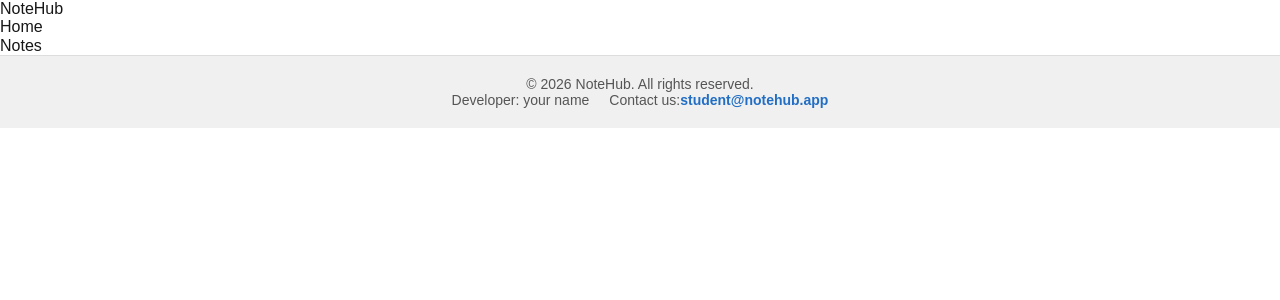
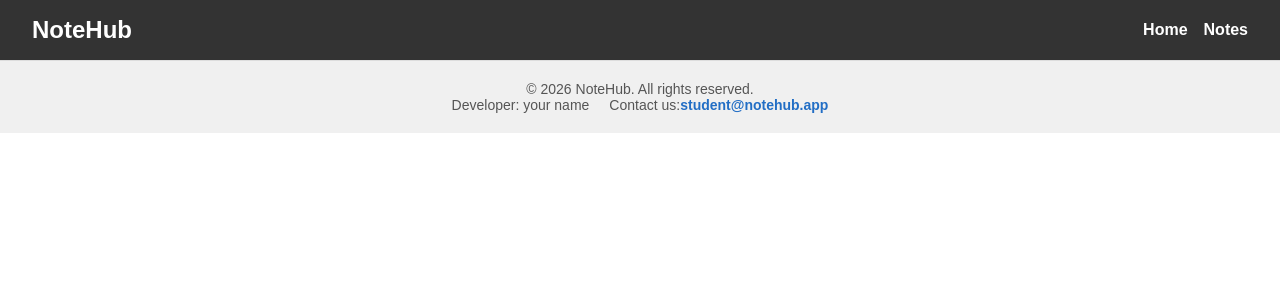
Before and after one commit to InnaSaienko/06-notehub-nextjs, a Next.js app: page / in a window 1280 px wide. Shown: the top 300 px of the page. Built offline with nearby package versions, Linux system fonts and the light colour scheme.

Commit message:
style(Header): add css styles

```diff
--- a/components/Header/Header.module.css
+++ b/components/Header/Header.module.css
@@ -0,0 +1,37 @@
+.header {
+    display: flex;
+    justify-content: space-between;
+    align-items: center;
+    padding: 1rem 2rem;
+    background-color: #333;
+    color: white;
+}
+
+.header a {
+    text-decoration: none;
+    color: white;
+    font-size: 1.5rem;
+    font-weight: bold;
+}
+
+.header a:hover {
+    color: #ddd;
+}
+
+.navigation {
+    list-style-type: none;
+    margin: 0;
+    padding: 0;
+    display: flex;
+    gap: 1rem;
+}
+
+.navigation li a {
+    text-decoration: none;
+    color: white;
+    font-size: 1rem;
+}
+
+.navigation li a:hover {
+    color: #ddd;
+}
```
